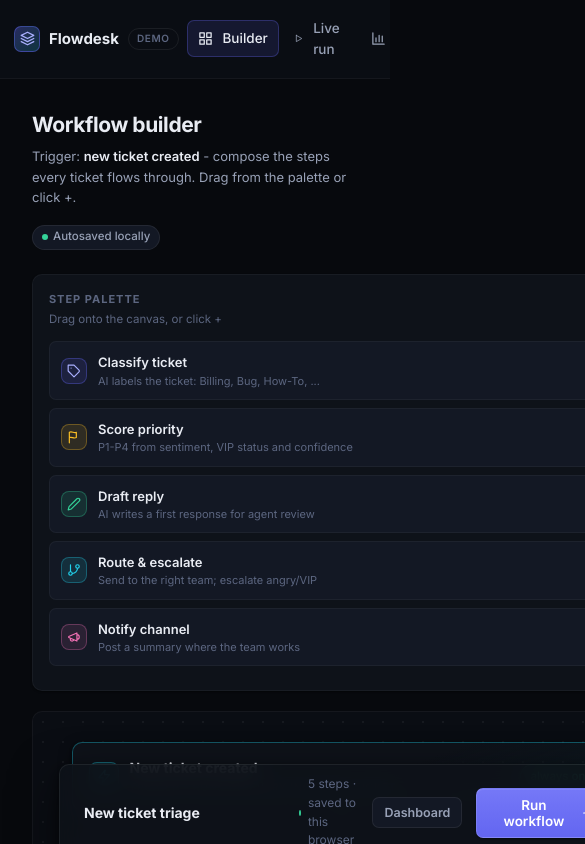
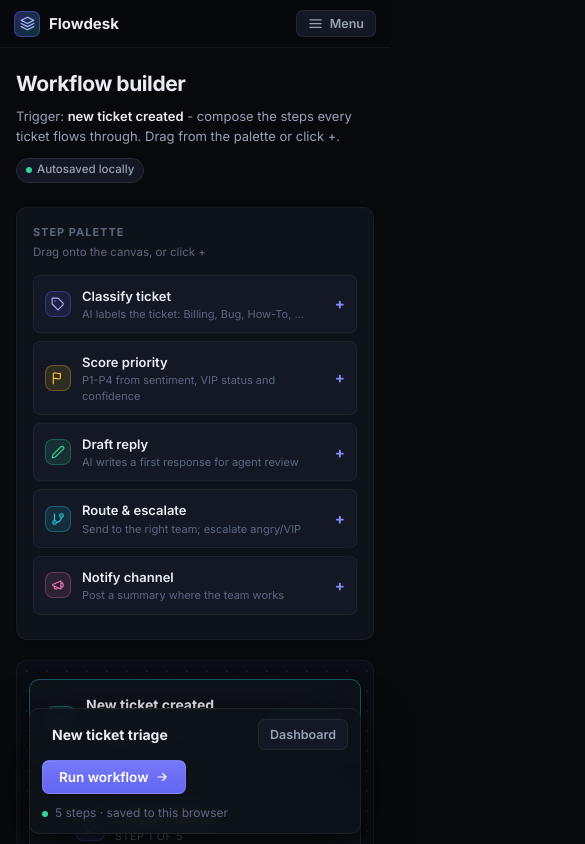
Before and after one commit to LivingstonDavid/flowdesk, a Next.js app: page /builder in a window 390 px wide. Shown: the top 844 px of the page, 585 px wide, since content can reach past the window. Built offline with nearby package versions, Linux system fonts and the light colour scheme.

Commit message:
Mobile pass: drawer nav, mobile topbar, responsive layouts for all pages

```diff
--- a/app/globals.css
+++ b/app/globals.css
@@ -582,28 +582,97 @@
 .empty-state h2 { margin: 0 0 8px; font-size: 17px; }
 .empty-state p { margin: 0 0 20px; font-size: 13px; color: var(--text-faint); }
 
+/* ---------- Mobile nav (drawer + topbar) ---------- */
+.mobile-topbar { display: none; }
+.menu-btn { display: none; }
+.drawer-overlay {
+  position: fixed; inset: 0; background: rgba(0, 0, 0, 0.6); z-index: 100;
+  animation: fadeIn 0.15s ease;
+}
+@keyframes fadeIn { from { opacity: 0; } to { opacity: 1; } }
+.drawer {
+  position: fixed; top: 0; left: 0; bottom: 0; width: 268px; max-width: 84vw;
+  background: var(--bg-1); border-right: 1px solid var(--border);
+  padding: 14px; z-index: 101; display: flex; flex-direction: column;
+  overflow-y: auto; animation: drawerIn 0.18s ease;
+  box-shadow: var(--shadow-3);
+}
+@keyframes drawerIn { from { transform: translateX(-100%); } to { transform: none; } }
+.drawer-head { display: flex; align-items: center; justify-content: space-between; }
+.drawer .brand-tag { display: inline-block; }
+
 /* ---------- Responsive ---------- */
 @media (max-width: 1080px) {
   .dash-grid-3 { grid-template-columns: 1fr 1fr; }
 }
+
 @media (max-width: 980px) {
+  /* shell: hide sidebar, show mobile topbar */
   .shell { grid-template-columns: 1fr; }
-  .sidebar {
-    position: static; height: auto; flex-direction: row; align-items: center;
-    gap: 8px; padding: 10px 14px; border-right: none; border-bottom: 1px solid var(--border-soft);
-    overflow-x: auto;
+  .sidebar { display: none; }
+  .mobile-topbar {
+    display: flex; align-items: center; justify-content: space-between;
+    padding: 10px 14px; border-bottom: 1px solid var(--border-soft);
+    position: sticky; top: 0; z-index: 60;
+    background: rgba(7, 9, 13, 0.92); backdrop-filter: blur(12px);
   }
-  .side-section { margin-top: 0; display: flex; align-items: center; gap: 4px; }
-  .side-label, .side-dataset, .side-user-meta, .side-spacer { display: none; }
-  .side-foot { border-top: none; padding-top: 0; display: flex; align-items: center; gap: 10px; margin-left: auto; }
-  .side-badge { padding: 0; }
-  .builder-grid, .run-grid, .dash-grid, .dash-grid-3, .hp-body { grid-template-columns: 1fr; }
+  .menu-btn { display: inline-flex; }
+  .mobile-topbar .brand-tag { display: none; }
+
+  /* topnav (landing) */
+  .topnav { padding: 0 14px; gap: 10px; height: 56px; }
+  .topnav-links { display: none; }
+  .topnav .brand-tag { display: none; }
+  .topnav .nav-badge { margin-left: auto; }
+
+  /* shared page scaffolding */
+  .page { padding: 20px 16px 52px; }
+  .page-head { flex-direction: column; align-items: flex-start; gap: 12px; }
+
+  /* landing */
+  .hero { padding: 52px 16px 20px; }
+  .hero h1 { font-size: 32px; letter-spacing: -0.025em; }
+  .hero-sub { font-size: 14.5px; }
+  .hero-cta { flex-direction: column; align-items: stretch; max-width: 320px; margin: 0 auto; }
+  .hero-cta .btn { justify-content: center; }
+  .hero-preview { margin: 42px auto 6px; }
+  .hp-body { grid-template-columns: 1fr; }
   .hp-rail { border-right: none; border-bottom: 1px solid var(--border-soft); }
-  .stat-grid, .feature-grid { grid-template-columns: 1fr 1fr; }
-  .hero h1 { font-size: 34px; }
-  .metric-item { padding: 16px 22px; }
+  .metric-strip { display: grid; grid-template-columns: 1fr 1fr; margin-top: 36px; }
+  .metric-item { border-right: none; border-bottom: 1px solid var(--border-soft); padding: 16px 10px; }
+  .metric-item:nth-child(3), .metric-item:nth-child(4) { border-bottom: none; }
+  .feature-grid { grid-template-columns: 1fr; margin-top: 36px; padding: 0 16px; gap: 12px; }
+  .landing-foot { padding: 40px 20px 34px; }
+
+  /* builder */
+  .builder-grid { grid-template-columns: 1fr; }
+  .palette { position: static; }
+  .canvas { padding: 18px 12px 110px; min-height: 480px; }
+  .builder-bar { flex-wrap: wrap; gap: 10px; bottom: 10px; padding: 10px 12px; }
+  .workflow-name { min-width: 0; flex: 1 1 140px; }
+  .builder-meta { order: 3; flex-basis: 100%; }
+
+  /* run */
+  .run-grid { grid-template-columns: 1fr; }
+  .run-controls { flex-wrap: wrap; gap: 12px; padding: 12px 14px; }
+  .run-elapsed { min-width: 0; margin-left: auto; }
+  .ticket-list-scroll { max-height: 320px; }
+  .inspector { min-height: 0; padding: 16px; }
+  .inspector-empty { height: 260px; }
+
+  /* dashboard */
+  .dash-grid, .dash-grid-3 { grid-template-columns: 1fr; }
+  .stat-grid { grid-template-columns: 1fr 1fr; gap: 10px; }
+  .stat-value { font-size: 23px; }
+  .donut-wrap { gap: 14px; }
+  .table-scroll { overflow-x: auto; }
+  .dash-table { min-width: 720px; }
 }
 
-.dl-name { overflow: hidden; text-overflow: ellipsis; white-space: nowrap; min-width: 0; }
-
-.dash-table td.mono { white-space: nowrap; }
+@media (max-width: 640px) {
+  .stat-grid { grid-template-columns: 1fr 1fr; }
+  .stat-card { padding: 13px 14px; }
+  .stat-delta { display: none; }
+  .hero h1 { font-size: 28px; }
+  .metric-num { font-size: 20px; }
+}
--- a/components/Icon.tsx
+++ b/components/Icon.tsx
@@ -27,6 +27,8 @@
   alert: "M12 9v4m0 4h.01M10.3 3.9 1.8 18a2 2 0 0 0 1.7 3h17a2 2 0 0 0 1.7-3L13.7 3.9a2 2 0 0 0-3.4 0z",
   refresh: "M23 4v6h-6M1 20v-6h6M3.5 9a9 9 0 0 1 14.9-3.4L23 10M1 14l4.6 4.4A9 9 0 0 0 20.5 15",
   cpu: "M4 4h16v16H4zM9 9h6v6H9zM9 1v3M15 1v3M9 20v3M15 20v3M1 9h3M1 15h3M20 9h3M20 15h3",
+  menu: "M3 6h18M3 12h18M3 18h18",
+  x: "M18 6 6 18M6 6l12 12",
   globe: "M12 22a10 10 0 1 0 0-20 10 10 0 0 0 0 20zM2 12h20M12 2a15.3 15.3 0 0 1 4 10 15.3 15.3 0 0 1-4 10 15.3 15.3 0 0 1-4-10 15.3 15.3 0 0 1 4-10z",
 };
 
--- a/components/Shell.tsx
+++ b/components/Shell.tsx
@@ -2,6 +2,7 @@
 
 import Link from "next/link";
 import { usePathname } from "next/navigation";
+import { useEffect, useState } from "react";
 import Icon from "@/components/Icon";
 
 const APP_NAV = [
@@ -10,47 +11,95 @@
   { href: "/dashboard", label: "Dashboard", icon: "chart" },
 ];
 
+function Brand({ tag }: { tag: string }) {
+  return (
+    <Link href="/" className="brand">
+      <span className="brand-mark"><Icon name="layers" size={15} /></span>
+      <span className="brand-name">Flowdesk</span>
+      <span className="brand-tag">{tag}</span>
+    </Link>
+  );
+}
+
+function DatasetCard() {
+  return (
+    <div className="side-dataset">
+      <div className="side-dataset-name">
+        <Icon name="inbox" size={13} /> Nimbus CRM
+      </div>
+      <div className="side-dataset-meta">support inbox sample</div>
+      <div className="side-dataset-count">21 tickets · 4 channels</div>
+    </div>
+  );
+}
+
+function NavLinks({ pathname, onNavigate }: { pathname: string; onNavigate?: () => void }) {
+  return (
+    <>
+      {APP_NAV.map((t) => (
+        <Link
+          key={t.href}
+          href={t.href}
+          onClick={onNavigate}
+          className={`side-link ${pathname.startsWith(t.href) ? "active" : ""}`}
+        >
+          <Icon name={t.icon} size={15} />
+          {t.label}
+        </Link>
+      ))}
+    </>
+  );
+}
+
 export default function Shell({ children }: { children: React.ReactNode }) {
   const pathname = usePathname();
   const isApp = APP_NAV.some((t) => pathname.startsWith(t.href));
+  const [menuOpen, setMenuOpen] = useState(false);
+
+  // close the drawer on navigation
+  useEffect(() => {
+    setMenuOpen(false);
+  }, [pathname]);
+
+  const drawer = menuOpen && (
+    <div className="drawer-overlay" onClick={() => setMenuOpen(false)}>
+      <div className="drawer" onClick={(e) => e.stopPropagation()}>
+        <div className="drawer-head">
+          <Brand tag="demo" />
+          <button className="icon-btn" aria-label="Close menu" onClick={() => setMenuOpen(false)}>
+            <Icon name="x" size={16} />
+          </button>
+        </div>
+        <div className="side-section">
+          <div className="side-label">Workspace</div>
+          <NavLinks pathname={pathname} onNavigate={() => setMenuOpen(false)} />
+        </div>
+        <div className="side-section">
+          <div className="side-label">Dataset</div>
+          <DatasetCard />
+        </div>
+        <div className="side-spacer" />
+        <div className="side-badge" style={{ paddingTop: 14 }}>
+          <span className="pulse-dot" /> Synthetic data only
+        </div>
+      </div>
+    </div>
+  );
 
   if (isApp) {
     return (
       <div className="shell">
         <aside className="sidebar">
-          <Link href="/" className="brand">
-            <span className="brand-mark"><Icon name="layers" size={15} /></span>
-            <span className="brand-name">Flowdesk</span>
-            <span className="brand-tag">demo</span>
-          </Link>
-
+          <Brand tag="demo" />
           <div className="side-section">
             <div className="side-label">Workspace</div>
-            {APP_NAV.map((t) => (
-              <Link
-                key={t.href}
-                href={t.href}
-                className={`side-link ${pathname.startsWith(t.href) ? "active" : ""}`}
-              >
-                <Icon name={t.icon} size={15} />
-                {t.label}
-              </Link>
-            ))}
+            <NavLinks pathname={pathname} />
           </div>
-
           <div className="side-section">
             <div className="side-label">Dataset</div>
-            <div className="side-dataset">
-              <div className="side-dataset-name">
-                <Icon name="inbox" size={13} /> Nimbus CRM
-              </div>
-              <div className="side-dataset-meta">support inbox sample</div>
-              <div className="side-dataset-count">21 tickets · 4 channels</div>
-            </div>
+            <DatasetCard />
           </div>
-
           <div className="side-spacer" />
-
           <div className="side-foot">
             <div className="side-badge">
               <span className="pulse-dot" /> Synthetic data only
@@ -64,7 +113,16 @@
             </div>
           </div>
         </aside>
-        <div className="shell-main">{children}</div>
+        <div className="shell-main">
+          <div className="mobile-topbar">
+            <Brand tag="demo" />
+            <button className="btn btn-ghost btn-sm menu-btn" aria-label="Open menu" onClick={() => setMenuOpen(true)}>
+              <Icon name="menu" size={15} /> Menu
+            </button>
+          </div>
+          {drawer}
+          {children}
+        </div>
       </div>
     );
   }
@@ -72,11 +130,7 @@
   return (
     <>
       <header className="topnav">
-        <Link href="/" className="brand">
-          <span className="brand-mark"><Icon name="layers" size={15} /></span>
-          <span className="brand-name">Flowdesk</span>
-          <span className="brand-tag">agentic ITSM demo</span>
-        </Link>
+        <Brand tag="agentic ITSM demo" />
         <nav className="topnav-links">
           {APP_NAV.map((t) => (
             <Link key={t.href} href={t.href} className="topnav-link">
@@ -85,7 +139,11 @@
           ))}
         </nav>
         <span className="nav-badge">Synthetic data</span>
+        <button className="btn btn-ghost btn-sm menu-btn" aria-label="Open menu" onClick={() => setMenuOpen(true)}>
+          <Icon name="menu" size={15} /> Menu
+        </button>
       </header>
+      {drawer}
       {children}
     </>
   );
```
